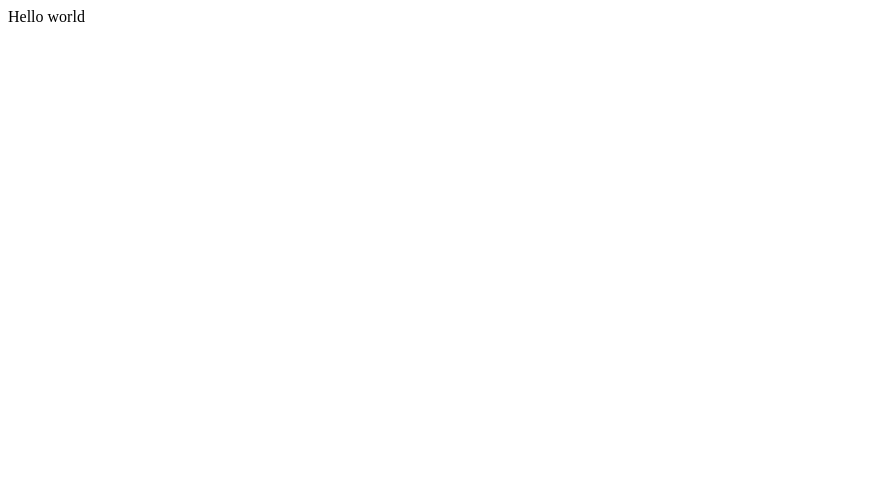
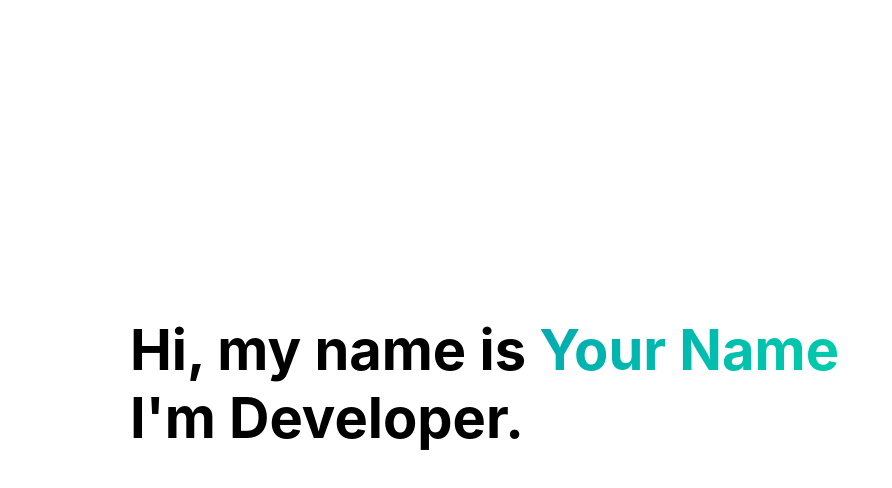
Before and after one commit to dordieux/Next-Jamstack-blog-template, a Next.js app: page / in a window 1280 px wide. Shown: the top 488 px of the page, without its empty margins (0-892 px from the left). Built offline with nearby package versions, Linux system fonts and the light colour scheme.

Commit message:
add Hero to top page

```diff
--- a/package.json
+++ b/package.json
@@ -16,8 +16,11 @@
     "react-dom": "17.0.2"
   },
   "devDependencies": {
+    "@babel/core": "^7.13.15",
     "@types/node": "^14.14.41",
     "@types/react": "^17.0.3",
+    "babel-plugin-emotion": "^11.0.0",
+    "babel-plugin-static-fs": "^3.0.0",
     "typescript": "^4.2.4"
   }
 }
--- /dev/null
+++ b/src/molecules/Intro.tsx
@@ -0,0 +1,38 @@
+import React from "react";
+import { css } from "@emotion/react";
+
+export default function Intro() {
+  return (
+    <h1 css={hero}>
+      Hi, my name is <span css={name}>Your Name</span>
+      <br />
+      I'm Developer.
+    </h1>
+  );
+}
+
+const hero = css`
+  font-size: 5.6rem;
+  font-weight: 700;
+  margin: 0 0 32px 0;
+
+  @media screen and (max-width: 1200px) {
+    font-size: 5rem;
+  }
+  @media screen and (max-width: 900px) {
+    text-align: center;
+    font-size: 3.6rem;
+  }
+  @media screen and (max-width: 600px) {
+    font-size: 3.5rem;
+  }
+  @media screen and (max-width: 320px) {
+    font-size: 2.8rem;
+  }
+`;
+
+const name = css`
+  background-image: linear-gradient(135deg, #02aab0 0%, #00cdac 100%);
+  background-clip: text;
+  -webkit-text-fill-color: transparent;
+`;
--- /dev/null
+++ b/src/organisms/Hero.tsx
@@ -0,0 +1,40 @@
+import React from "react";
+import { css } from "@emotion/react";
+
+import Intro from "../molecules/Intro";
+
+export default function Hero() {
+  return (
+    <section css={section}>
+      <div css={container}>
+        <Intro />
+      </div>
+    </section>
+  );
+}
+
+const section = css`
+  display: flex;
+  height: 100vh;
+  align-items: center;
+  margin-left: 130px;
+
+  @media screen and (max-width: 900px) {
+    margin: 0rem 30px;
+  }
+  @media screen and (max-width: 600px) {
+    margin: 0rem 16px;
+  }
+`;
+
+const container = css`
+  width: 100%;
+`;
+
+const wrapper = css`
+  display: flex;
+
+  @media screen and (max-width: 900px) {
+    justify-content: center;
+  }
+`;
--- a/src/pages/_app.tsx
+++ b/src/pages/_app.tsx
@@ -1,8 +1,25 @@
 import React from "react";
 import { AppProps } from "next/app";
+import { css, Global } from "@emotion/react";
+import Head from "next/head";
 
 export default function App({ Component, pageProps }: AppProps) {
   return (
-      <Component {...pageProps} />
+      <>
+        <Head>
+          <Global styles={global} />
+        </Head>
+        <Component {...pageProps} />
+      </>
   );
 }
+
+const global = css`
+  html,
+  body {
+    padding: 0;
+    margin: 0;
+    font-size: 62.5%;
+    font-family: -apple-system, Segoe UI, Helvetica Neue, Hiragino Kaku Gothic ProN, "メイリオ", meiryo, sans-serif;
+  }
+`;
--- a/src/pages/_document.tsx
+++ b/src/pages/_document.tsx
@@ -4,7 +4,9 @@ class MyDocument extends Document {
   render() {
     return (
       <Html lang="en">
-        <Head />
+        <Head>
+          <link href="https://fonts.googleapis.com/css?family=Montserrat:400,700&display=swap" rel="stylesheet" />
+        </Head>
         <body>
           <Main />
           <NextScript />
--- a/src/pages/index.tsx
+++ b/src/pages/index.tsx
@@ -1,9 +1,11 @@
 import React from "react";
+
+import Hero from "../organisms/Hero";
 
 export default function Home() {
   return (
     <>
-      <div>Hello world</div>
+      <Hero />
     </>
   );
 }
```
Also changed, not shown: .babelrc (added), 1 other file (tests, documents, lock files or other folders).
